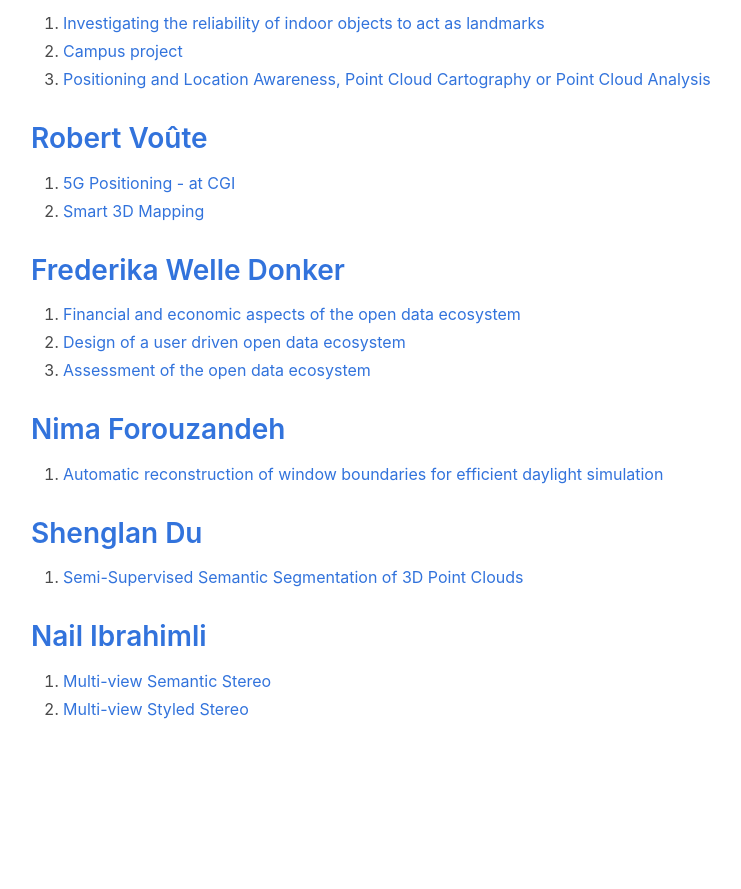
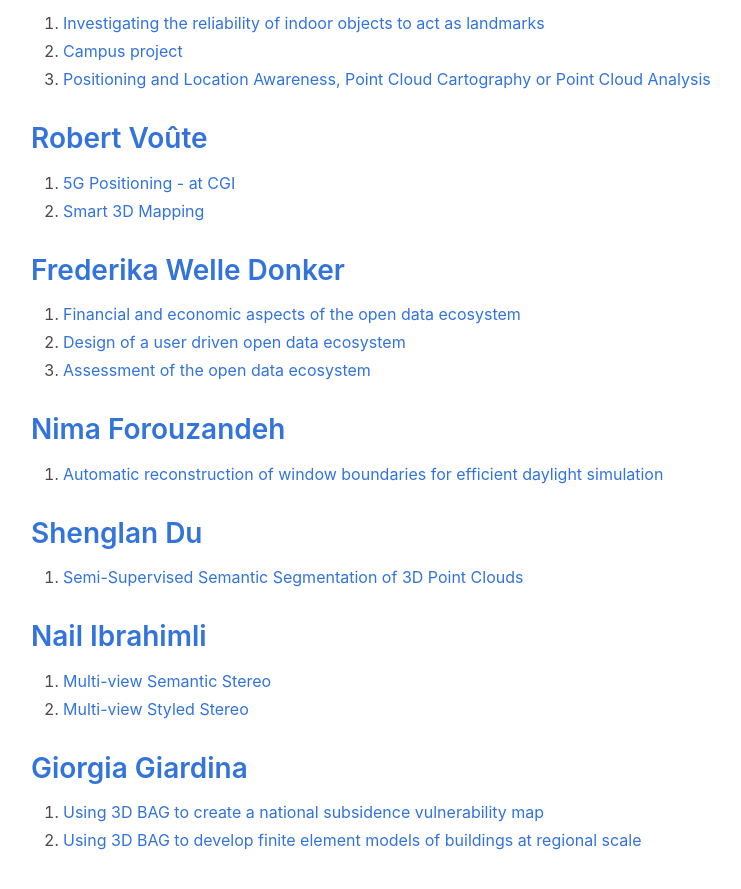
Before and after one commit to tudelft3d/geo2020, a Jekyll site: the page built from potentialtopics/index.md, in a window 1280 px wide and 900 px high, scrolled down 4197 px. Shown: the top 889 px of the window, without its empty margins (33-774 px from the left). Built offline with Jekyll 4.4.1, drawn with Linux system fonts in a browser that asks for light colours; nearby versions of some CDN libraries; before the commit the page ends 4966 px from its top, so only the background shows below that.

Commit message:
added topics Giorgia

```diff
--- a/potentialtopics/index.md
+++ b/potentialtopics/index.md
@@ -190,3 +190,7 @@ no more topics for this year
 ## [Nail Ibrahimli](https://mirmix.github.io)
 1. [Multi-view Semantic Stereo](https://3d.bk.tudelft.nl/education/msctopics/#multi-view-semantic-stereo)
 2. [Multi-view Styled Stereo](https://3d.bk.tudelft.nl/education/msctopics/#multi-view-styled-stereo)
+
+## [Giorgia Giardina ](https://www.tudelft.nl/en/ceg/about-faculty/departments/geoscience-engineering/sections/geo-engineering/staff/academic-staff/giardina-g)
+1. [Using 3D BAG to create a national subsidence vulnerability map]()
+2. [Using 3D BAG to develop finite element models of buildings at regional scale]()
```
